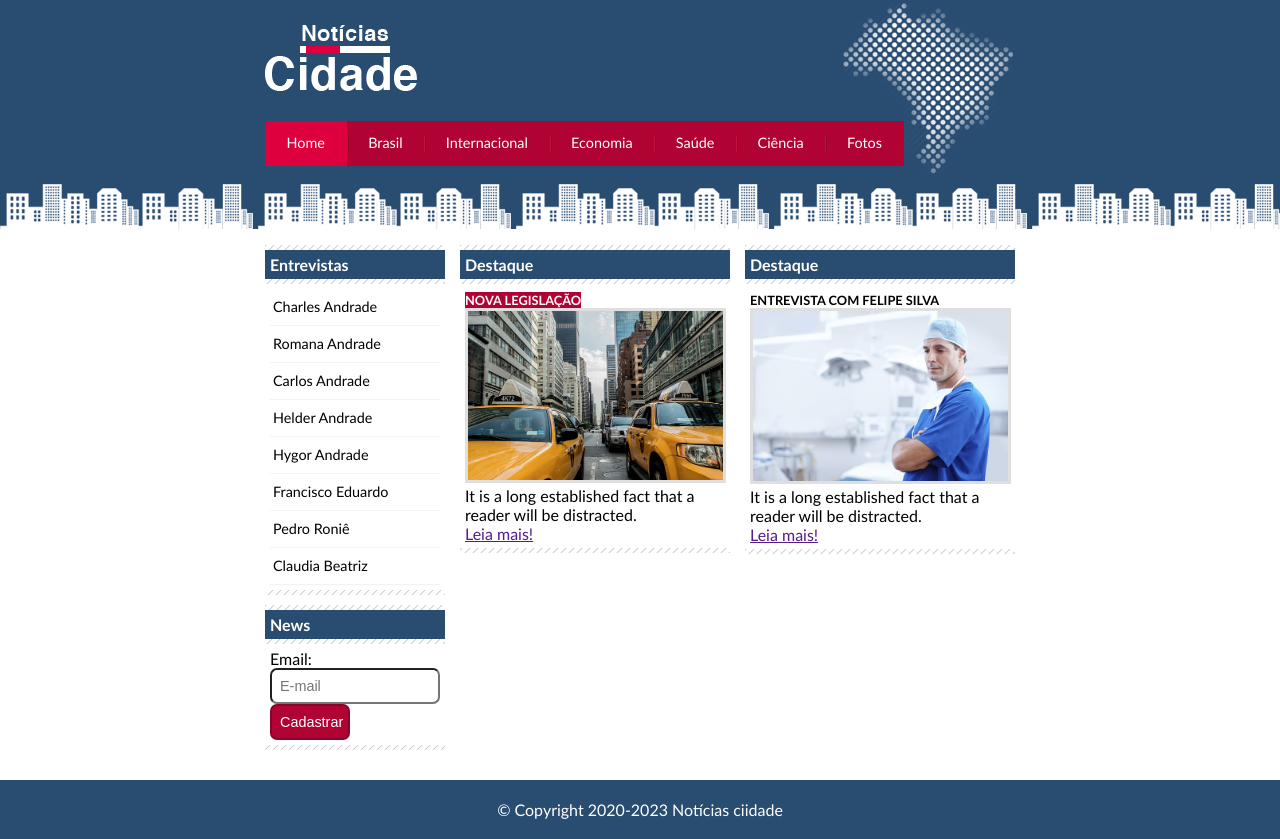
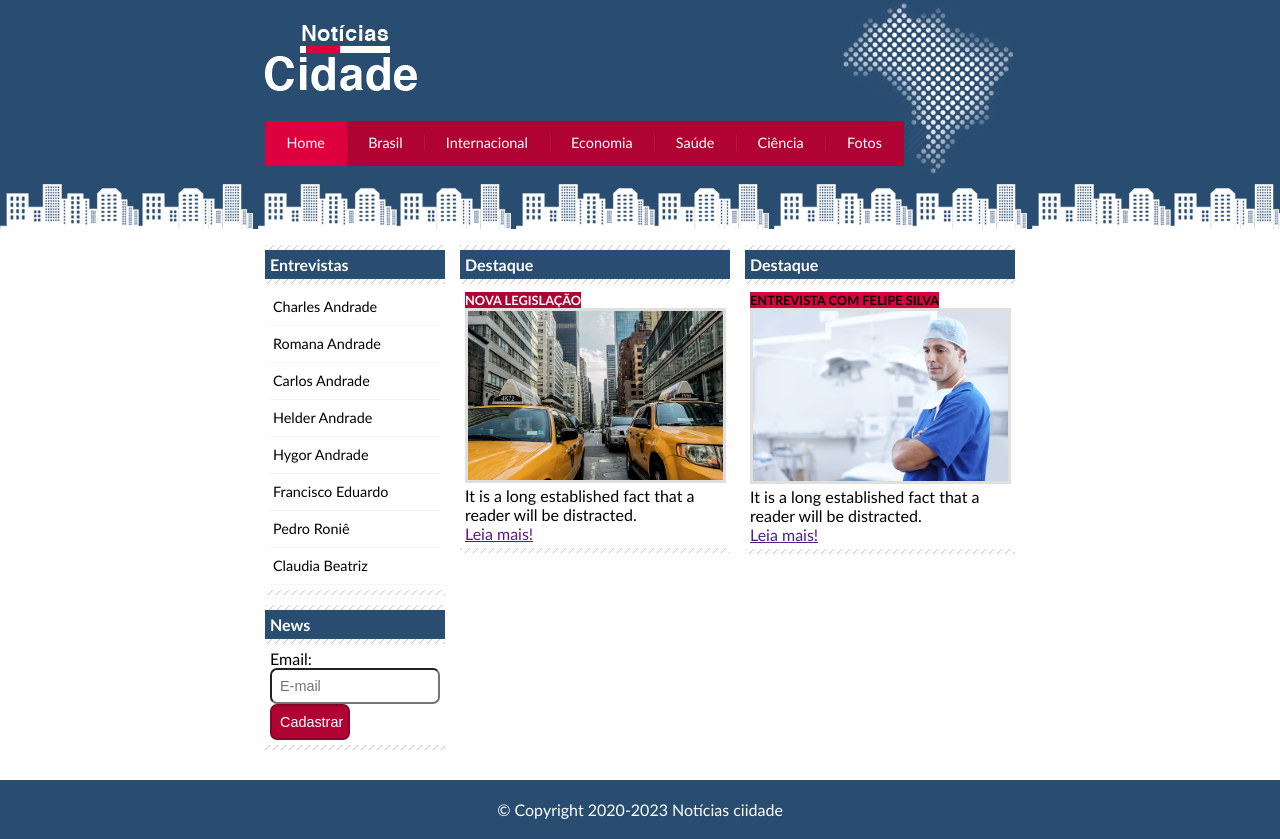
Before and after one commit to iStarkCR/Noticias-Cidade, a plain HTML site: page index.html in a window 1280 px wide. Drawn offline with Linux system fonts and the light colour scheme.

Commit message:
Correção da background das coluna de destaques

```diff
--- a/css/style.css
+++ b/css/style.css
@@ -190,7 +190,7 @@ h3 {
     color: #fff;
 }
 
-.entresvista h3 {
+.entrevista h3 {
     background: #de003e;
 }
 
```
